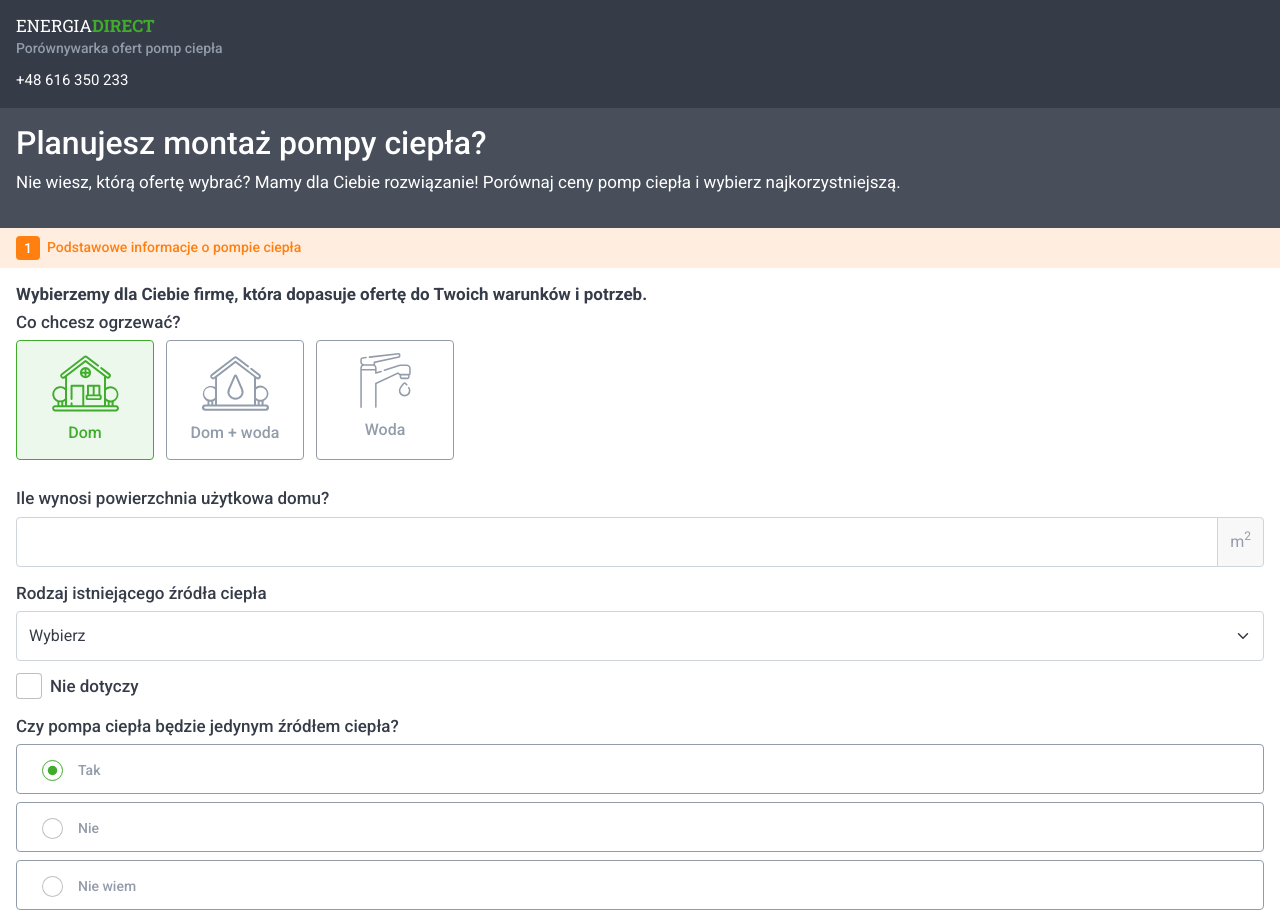
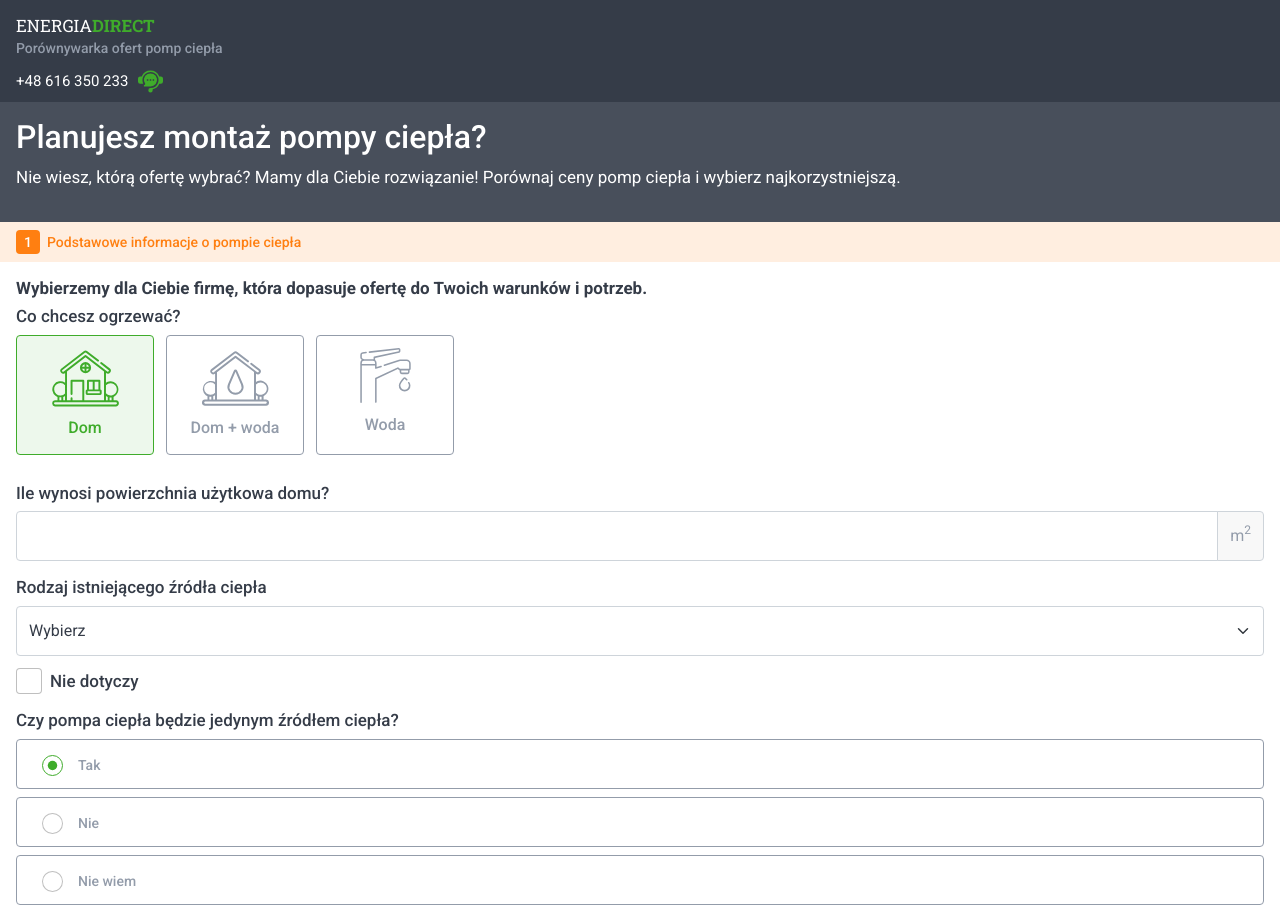
Before and after one commit to tomi0505/pompy-ciepla, a website built with webpack: page src/template.html in a window 1280 px wide. Shown: the top 914 px of the page. Built offline with nearby package versions, Linux system fonts and the light colour scheme.

Commit message:
add infolinia img

```diff
--- a/src/styles/index.scss
+++ b/src/styles/index.scss
@@ -108,6 +108,14 @@ body {
 
 .phone-b {
   @include rem(15);
+
+  &::after {
+    content: url("images/infolinia.svg");
+    margin-left: 10px;
+    display: inline-block;
+    width: 25px;
+    line-height: 0;
+  }
 }
 
 .top-b {
--- a/src/template.html
+++ b/src/template.html
@@ -11,14 +11,14 @@
   </head>
   <body>
     <header class="header-b">
-			<nav class="p-3 nav-b">
+			<nav class="p-3 pb-2 nav-b">
 				<h1 class="mb-0 logo-b">
 					<a href="/" class="d-block text-decoration-none text-white">
 						<span class="d-block">ENERGIA<span class="logo-b__highlight">DIRECT</span></span>
 						<span class="d-block pt-1 logo-b__subtitle">Porównywarka ofert pomp ciepła</span>
 					</a>
 				</h1>
-				<a href="tel:+48616350233" class="d-block mt-2 pt-1 text-white text-decoration-none phone-b">+48 616 350 233</a>
+				<a href="tel:+48616350233" class="d-flex align-items-center mt-2 pt-1 text-white text-decoration-none phone-b">+48 616 350 233</a>
 			</nav>
 			<div class="p-3 text-white top-b">
 				<h2 class="">Planujesz montaż pompy ciepła?</h2>
```
Also changed, not shown: src/images/infolinia.svg (added), src/images/oddzwonimy-do-ciebie.svg (added).
